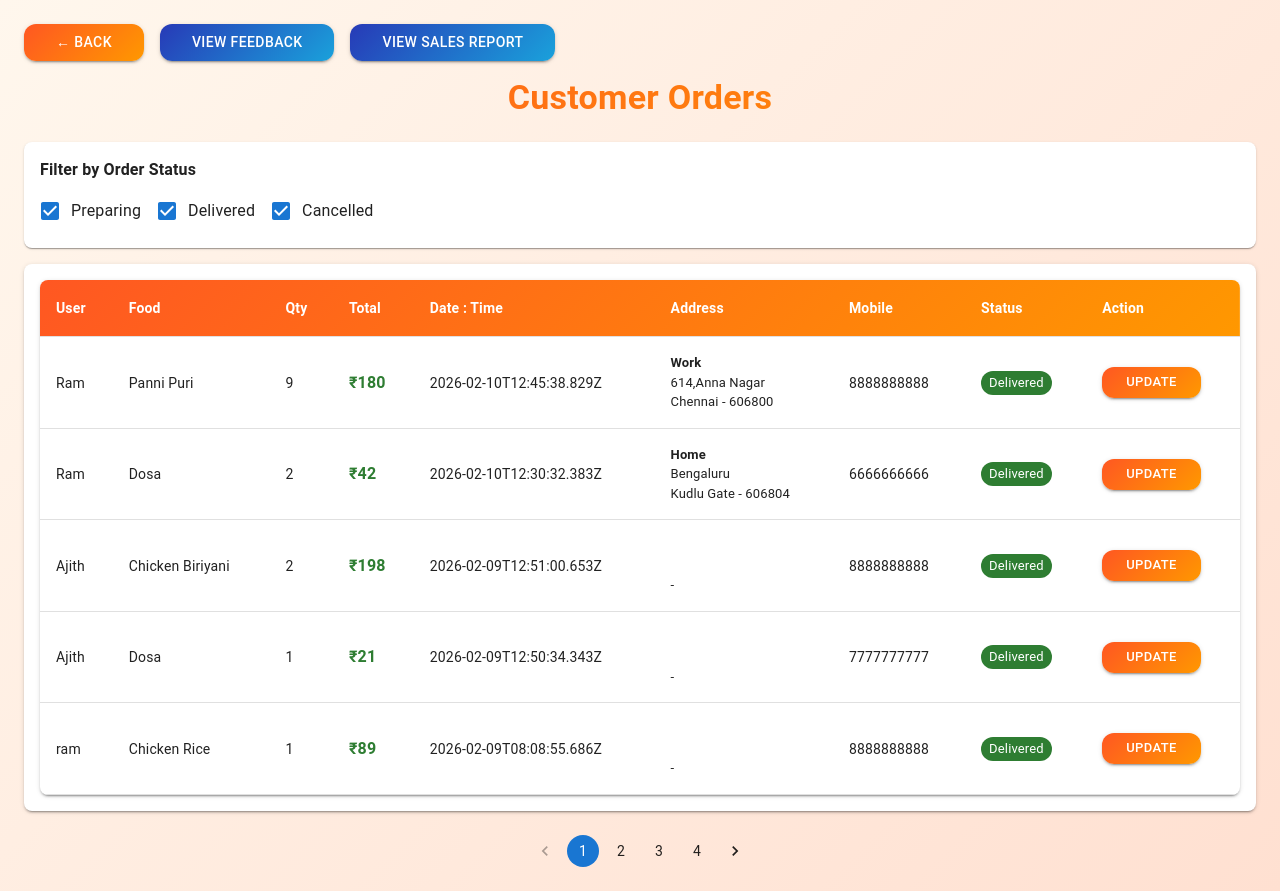
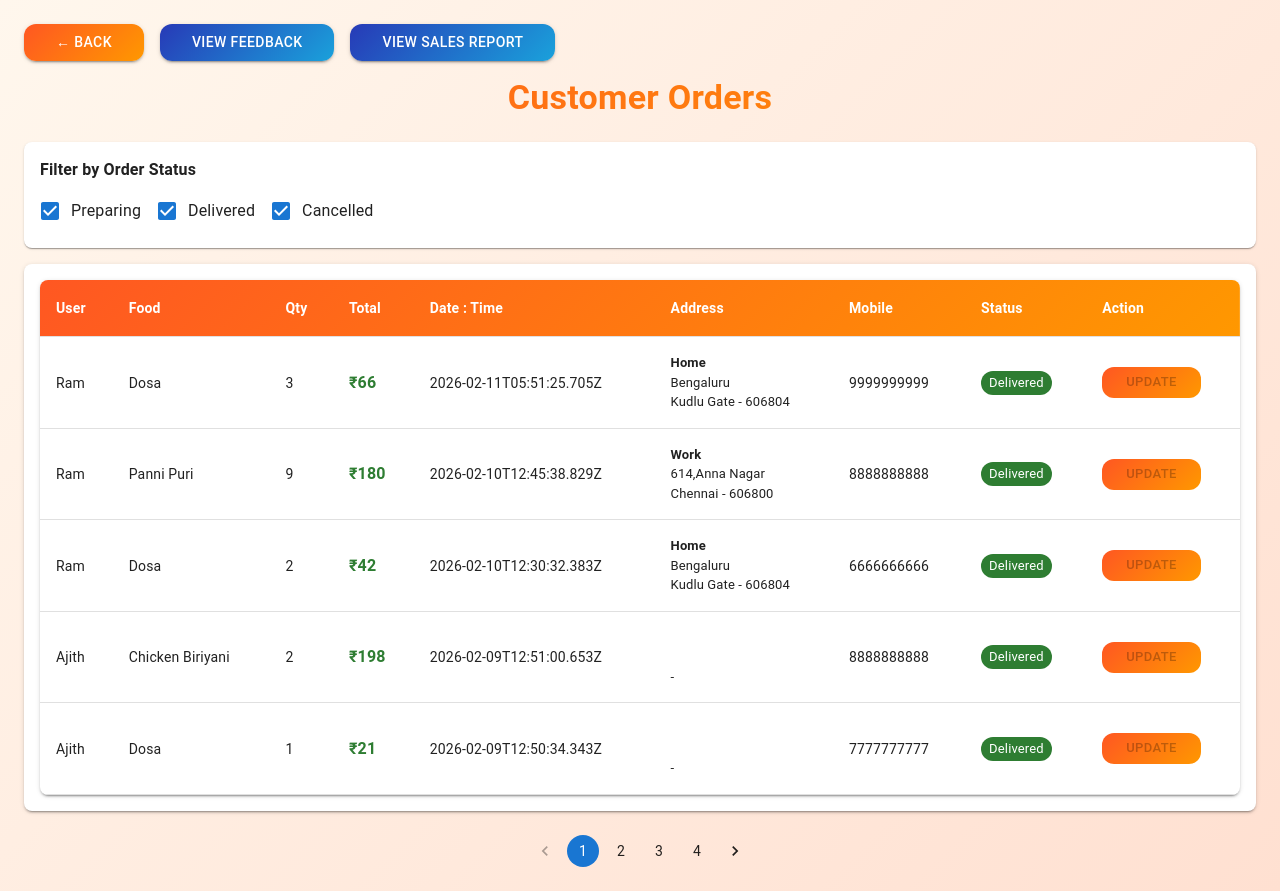
Before and after one commit to sriram-1164/Food-Ordering-and-Delivering-Application, a React (Create React App) app: page /adminorders in a window 1280 px wide. Built offline with nearby package versions, Linux system fonts and the light colour scheme; data requests are answered from the project's data file.

Commit message:
all are done

```diff
--- a/db.json
+++ b/db.json
@@ -23,6 +23,13 @@
           "addressLine": "614,Anna Nagar",
           "city": "Chennai",
           "pincode": "606800"
+        },
+        {
+          "id": 1770788639187,
+          "label": "Other",
+          "addressLine": "622",
+          "city": "Pune",
+          "pincode": "567898"
         }
       ]
     },
@@ -333,7 +340,7 @@
       "quantity": 1,
       "address": "4441",
       "date": "2026-02-09T05:57:22.696Z",
-      "status": "Preparing",
+      "status": "Cancelled",
       "phonenumber": "7777777777"
     },
     {
@@ -447,6 +454,27 @@
       "phonenumber": "8888888888",
       "status": "Delivered",
       "date": "2026-02-10T12:45:38.829Z"
+    },
+    {
+      "id": "deaf",
+      "userId": "1",
+      "username": "Ram",
+      "foodname": "Dosa",
+      "price": 22,
+      "quantity": 3,
+      "totalPrice": 66,
+      "mealtype": "Breakfast",
+      "foodtype": "Veg",
+      "address": {
+        "id": 1770704439040,
+        "label": "Home",
+        "addressLine": "Bengaluru",
+        "city": "Kudlu Gate",
+        "pincode": "606804"
+      },
+      "phonenumber": "9999999999",
+      "status": "Delivered",
+      "date": "2026-02-11T05:51:25.705Z"
     }
   ],
   "feedbacks": [
--- a/src/components/orders/OrdersTable.tsx
+++ b/src/components/orders/OrdersTable.tsx
@@ -135,10 +135,11 @@ export default function OrdersTable({
                   <TableCell>
                     <Box display="flex" gap={1}>
                       {/* ADMIN ACTION */}
-                      {admin && o.status !== "Cancelled" && (
+                      {admin  && (
                         <Button
                           size="small"
                           variant="contained"
+                          disabled={o.status === "Cancelled" || o.status === "Delivered"}
                           sx={{
                             px: 3,
                             borderRadius: 3,
--- a/src/pages/user/UserProfile.tsx
+++ b/src/pages/user/UserProfile.tsx
@@ -16,6 +16,8 @@ import {
   CardContent,
   Card,
   Grid,
+  Snackbar,
+  Alert,
 } from "@mui/material";
 import EditIcon from "@mui/icons-material/Edit";
 import LockIcon from "@mui/icons-material/Lock";
@@ -53,6 +55,24 @@ const UserProfile = () => {
   const [addressLine, setAddressLine] = useState("");
   const [city, setCity] = useState("");
   const [pincode, setPincode] = useState("");
+
+  const [snackbar, setSnackbar] = useState({
+  open: false,
+  message: "",
+  severity: "success" as "success" | "error" | "info" | "warning",
+});
+
+const showSnackbar = (
+  message: string,
+  severity: "success" | "error" | "info" | "warning" = "success"
+) => {
+  setSnackbar({
+    open: true,
+    message,
+    severity,
+  });
+};
+
 
   useEffect(() => {
     const fetchUser = async () => {
@@ -109,6 +129,8 @@ const UserProfile = () => {
 
       setUser({ ...user, profileImage: imageUrl });
       setSelectedFile(null);
+      showSnackbar("Profile photo updated 📸");
+
     } catch (err) {
       console.error("Profile image upload failed", err);
     } finally {
@@ -158,6 +180,7 @@ const UserProfile = () => {
       });
 
       setOpenEdit(false);
+      showSnackbar("Profile updated successfully");
     } catch (err) {
       console.error("Failed to update profile", err);
       alert("Profile update failed");
@@ -201,7 +224,9 @@ const UserProfile = () => {
 
       setUser({ ...user, password: newPassword });
       setOpenPassword(false);
-      alert("Password updated successfully");
+      // alert("Password updated successfully");
+      showSnackbar("Password changed successfully 🔐");
+
     } catch (err) {
       console.error("Failed to update password", err);
       alert("Password update failed");
@@ -265,6 +290,8 @@ const UserProfile = () => {
       });
 
       setOpenAddress(false);
+      showSnackbar("Address added successfully 🏠");
+
     } catch (err) {
       console.error("Failed to save address", err);
       alert("Address save failed");
@@ -449,6 +476,8 @@ const UserProfile = () => {
                               );
                               setUser({ ...user, email });
                               setEditingEmail(false);
+                              showSnackbar("Email Updated");
+
                             }}
                           >
                             Save Email
@@ -786,6 +815,22 @@ const UserProfile = () => {
 
         </Box>
       </Box>
+      <Snackbar
+  open={snackbar.open}
+  autoHideDuration={3000}
+  onClose={() => setSnackbar({ ...snackbar, open: false })}
+  anchorOrigin={{ vertical: "top", horizontal: "center" }}
+>
+  <Alert
+    severity={snackbar.severity}
+    variant="filled"
+    onClose={() => setSnackbar({ ...snackbar, open: false })}
+    sx={{ width: "100%" }}
+  >
+    {snackbar.message}
+  </Alert>
+</Snackbar>
+
     </React.Fragment>
   );
 };
```
Also changed, not shown: feedbacks.json (+12 -0 lines), 1 other file (tests, documents, lock files or other folders).
